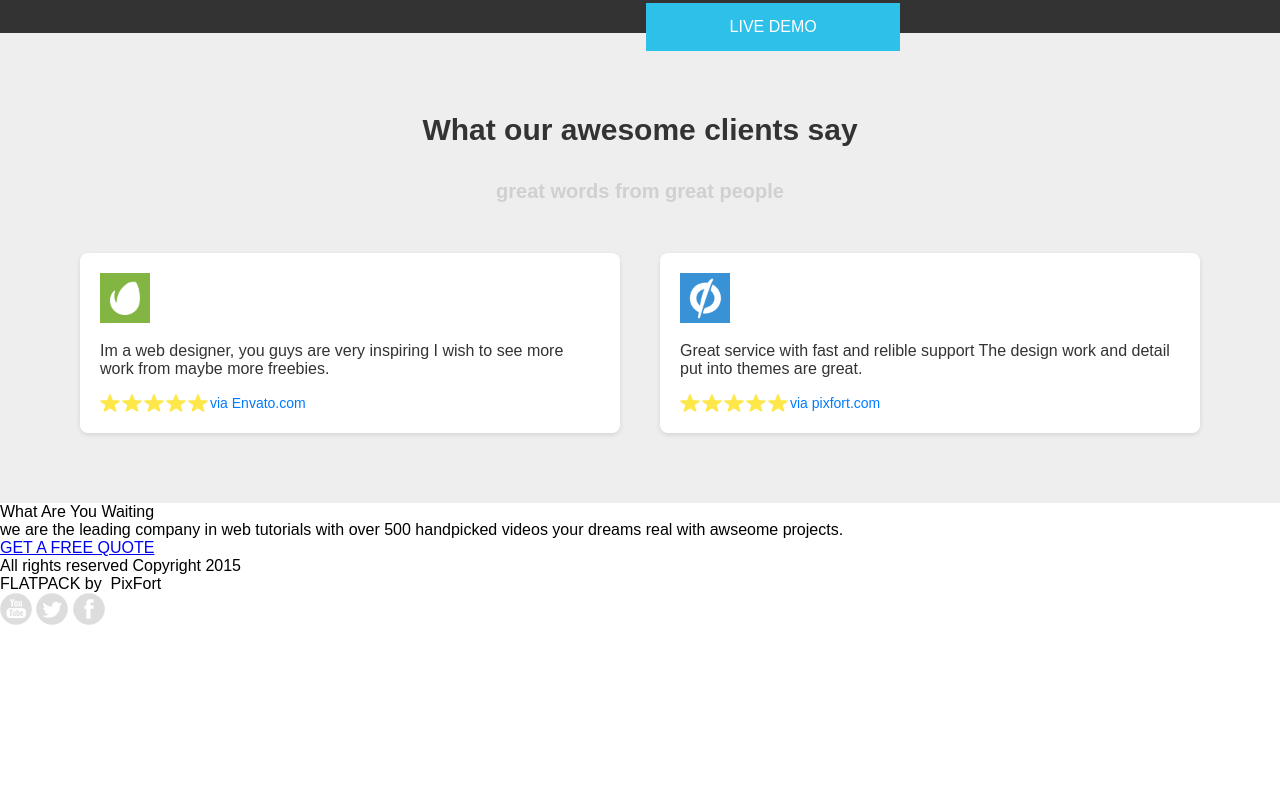
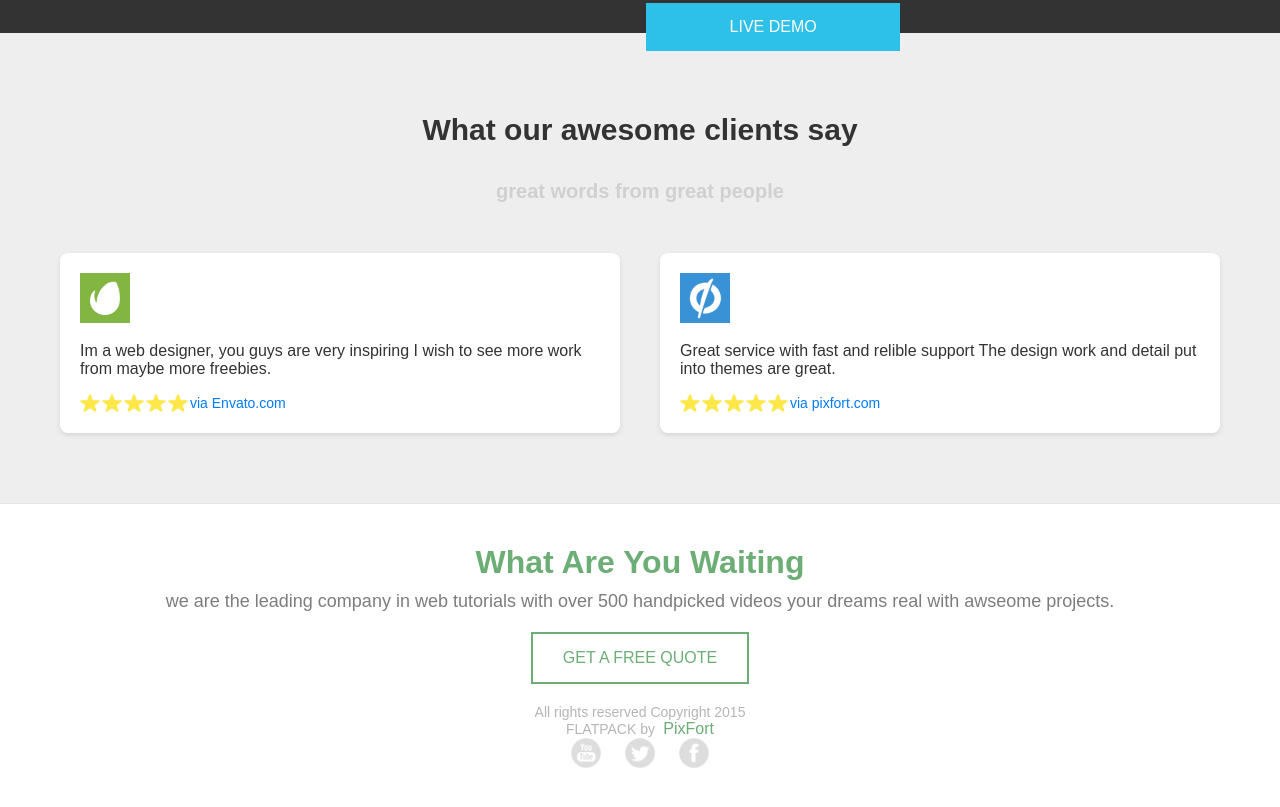
Before and after one commit to TranPhucKhai-22130109/HomeWork, a plain HTML site: page baiWeb/page a/index.html in a window 1280 px wide. Shown: the part 717-1524 px from the top of the page. Before the commit the page ends 1346 px from the top, so only its background shows below. Drawn offline with Linux system fonts and the light colour scheme.

Commit message:
add continue

```diff
--- a/baiWeb/page a/cssfile/main.css
+++ b/baiWeb/page a/cssfile/main.css
@@ -130,7 +130,7 @@ html, body, p{
     box-shadow: 0 2px 5px rgba(0, 0, 0, 0.1);
     text-align: left;
     display: inline-block;
-    width: 500px;
+    width: 1000px;
     height: 140px;
     justify-content: center;
 }
@@ -144,9 +144,7 @@ html, body, p{
 #section_normal_6 .envato_unbounce .stbox_Container .alpha{
     order: 0;
 }
-#section_normal_6 .envato_unbounce .container .omega{
 
-}
 
 .logo_style {
     max-width: 50px;
@@ -175,3 +173,75 @@ html, body, p{
 .env_st:hover {
     text-decoration: underline;
 }
+
+.pixfort_agency_14 {
+    padding: 0;
+    text-align: center;
+    background-color: #f9f9f9;
+}
+
+.foot_st {
+    padding: 40px 0;
+    background-color: #ffffff;
+    border-top: 1px solid #e5e5e5;
+}
+
+.f1_style {
+    font-size: 32px;
+    font-weight: bold;
+    color: #6cae75;
+    margin-bottom: 10px;
+}
+
+.f2_style {
+    font-size: 18px;
+    color: #7d7d7d;
+    margin-bottom: 20px;
+}
+
+.get_2_btn a {
+    display: inline-block;
+    padding: 15px 30px;
+    font-size: 16px;
+    color: #6cae75;
+    text-decoration: none;
+    border: 2px solid #6cae75;
+    transition: all 0.3s ease;
+}
+
+.get_2_btn a:hover {
+    background-color: #6cae75;
+    color: #ffffff;
+}
+
+.rights_st {
+    font-size: 14px;
+    color: #b5b5b5;
+    margin-top: 20px;
+}
+
+.pixfort_st {
+    color: #6cae75;
+}
+
+.social_button img {
+    width: 30px;
+    margin: 0 10px;
+    transition: all 0.3s ease;
+}
+
+.social_button:hover img {
+    transform: scale(1.1);
+}
+
+.container {
+    margin: 0 auto;
+}
+
+.slow_fade {
+    transition: all 0.3s ease;
+}
+
+.slow_fade:hover {
+    opacity: 0.8;
+}
```
